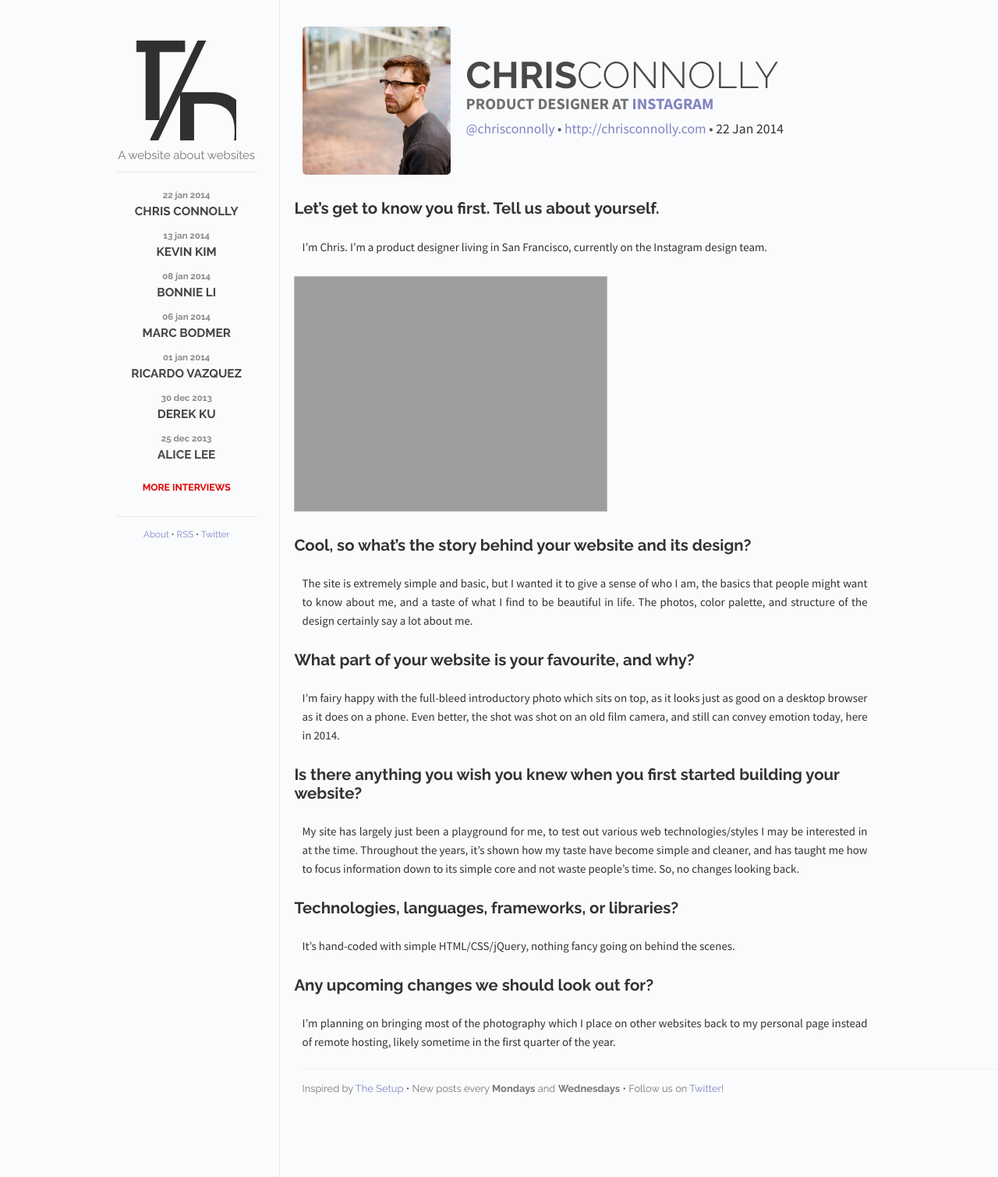
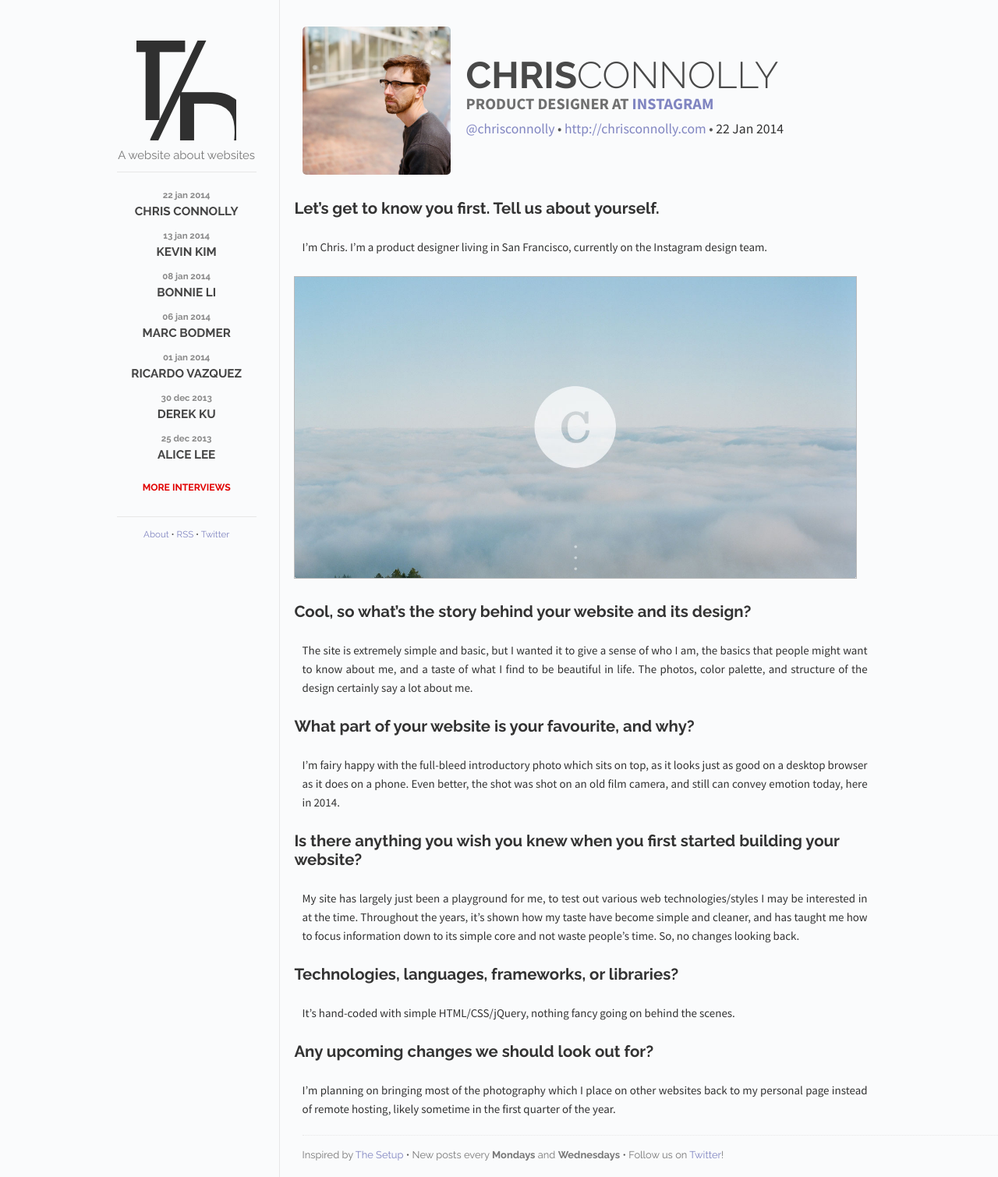
Before and after one commit to the-development/thedevelopment, a Jekyll site: the page built from _posts/2014-01-15-chris-connolly.md, in a window 1280 px wide. Shown: the whole page at 78% size. Built offline with Jekyll 4.4.1, drawn with Linux system fonts in a browser that asks for light colours; Markdown is read by kramdown in place of the engine named in the settings.

Commit message:
Fix screenshot link

```diff
--- a/_posts/2014-01-15-chris-connolly.md
+++ b/_posts/2014-01-15-chris-connolly.md
@@ -16,7 +16,7 @@ categories: posts
 
 I'm Chris. I'm a product designer living in San Francisco, currently on the Instagram design team.
 
-## ![screenshot](http://thedevelopment.co/images/screenshots/chrisconolly.jpg)
+## ![screenshot](http://thedevelopment.co/images/screenshots/chrisconnolly.jpg)
 
 ## Cool, so what's the story behind your website and its design?
 
```
